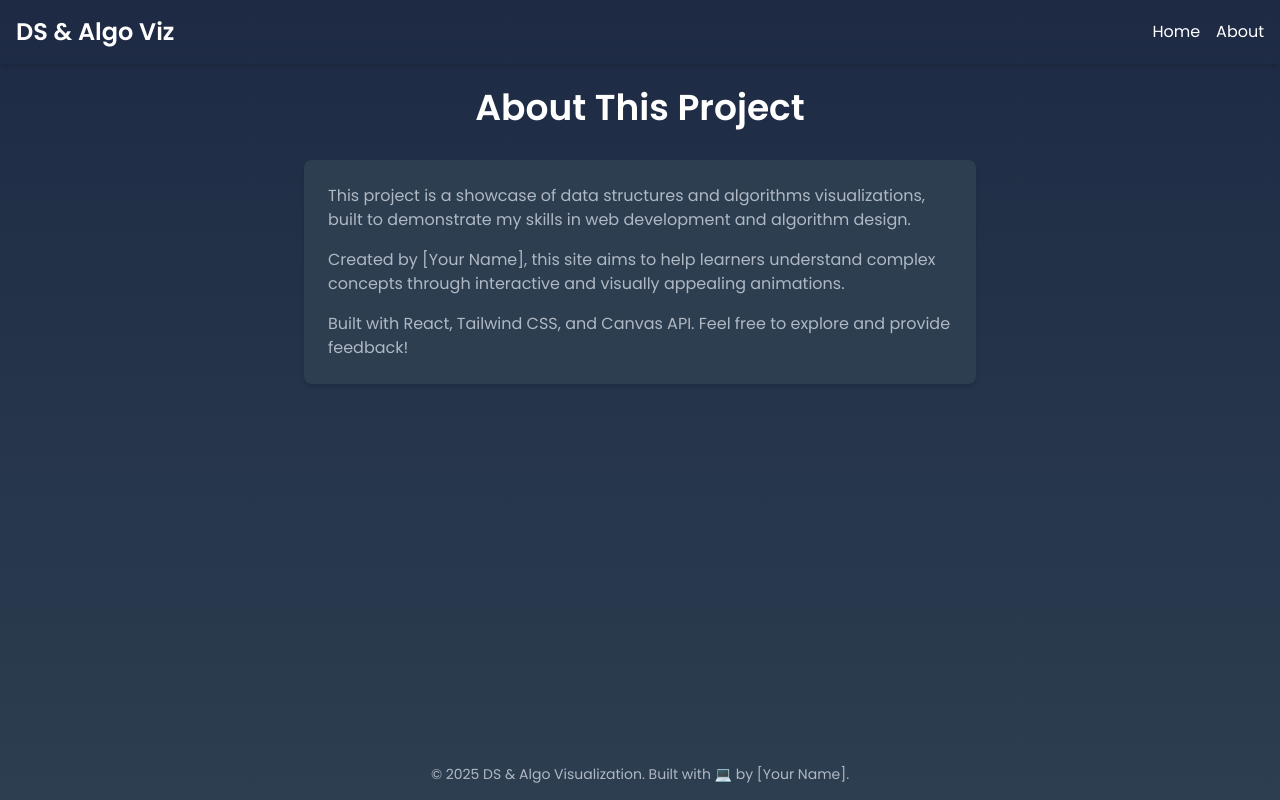
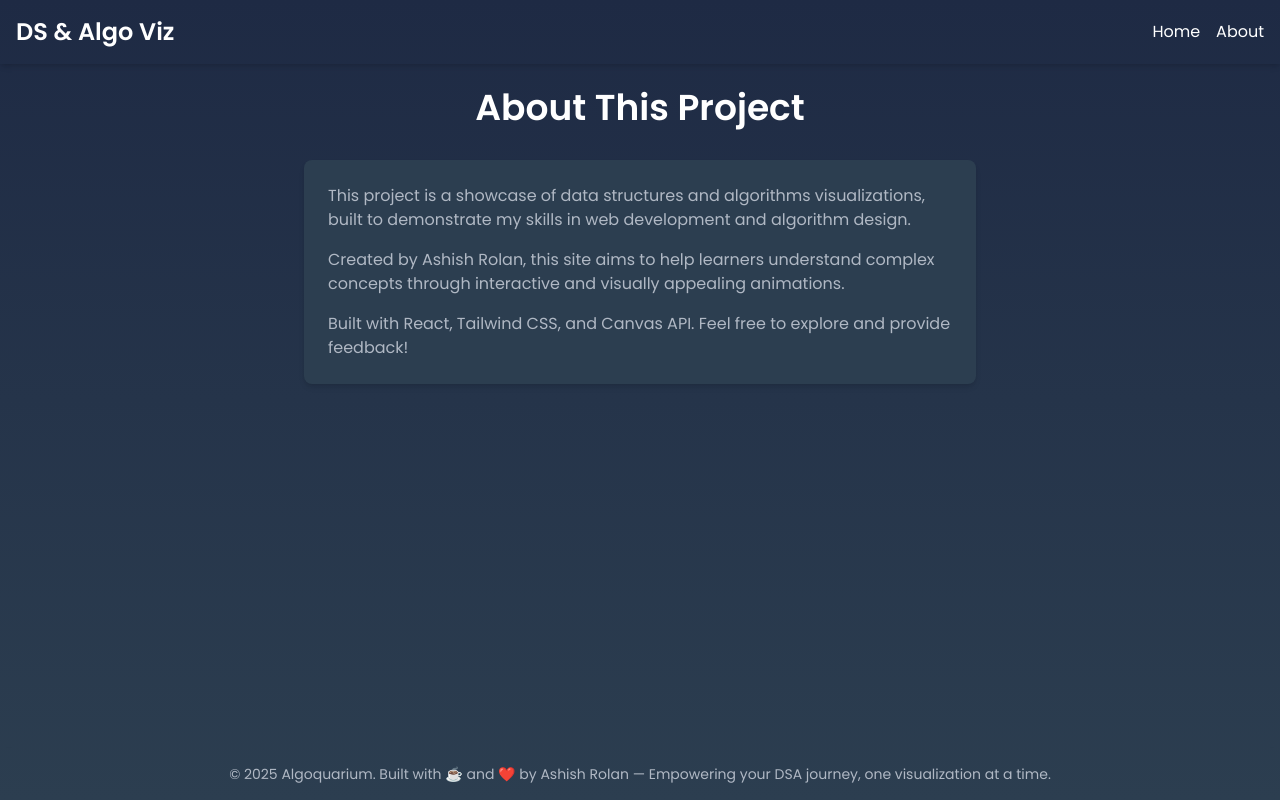
Before and after one commit to ashish7472/AlgoQuarium, a React (Vite) app in the folder frontend/: page /about in a window 1280 px wide. Built offline with nearby package versions, Linux system fonts and the light colour scheme.

Commit message:
About updated

```diff
--- a/frontend/src/components/Footer.jsx
+++ b/frontend/src/components/Footer.jsx
@@ -2,7 +2,7 @@ function Footer() {
   return (
     <footer className="bg-transparent shadow-md p-4 text-center">
       <p className="text-sm text-[#b0b8c4]">
-        © 2025 DS & Algo Visualization. Built with 💻 by [Your Name].
+      © 2025 Algoquarium. Built with ☕ and ❤️ by Ashish Rolan — Empowering your DSA journey, one visualization at a time.
       </p>
     </footer>
   );
--- a/frontend/src/pages/About.jsx
+++ b/frontend/src/pages/About.jsx
@@ -7,7 +7,7 @@ function About() {
           This project is a showcase of data structures and algorithms visualizations, built to demonstrate my skills in web development and algorithm design.
         </p>
         <p className="text-[#b0b8c4] mb-4">
-          Created by [Your Name], this site aims to help learners understand complex concepts through interactive and visually appealing animations.
+          Created by Ashish Rolan, this site aims to help learners understand complex concepts through interactive and visually appealing animations.
         </p>
         <p className="text-[#b0b8c4]">
           Built with React, Tailwind CSS, and Canvas API. Feel free to explore and provide feedback!
```
